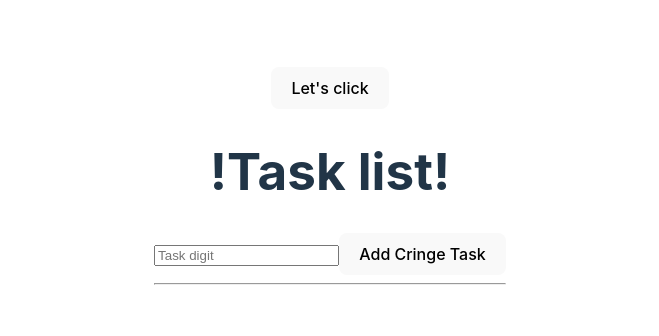
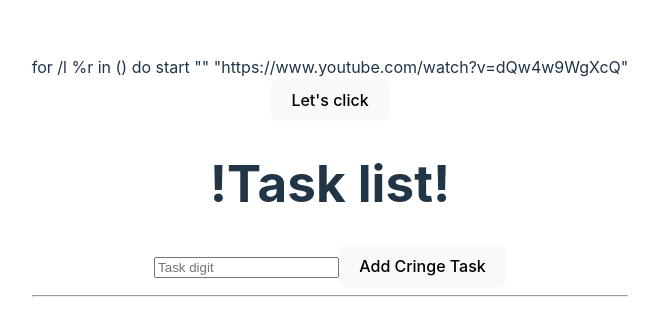
Before and after one commit to Java4lifer/lists-and-pieces, a React (Vite) app in the folder client/: page / in a window 1280 px wide. Shown: the part 220-556 px from the top of the page, without its empty margins (310-969 px from the left). Built offline with nearby package versions, Linux system fonts and the light colour scheme.

Commit message:
I did stuff; gotta fix the crash button

```diff
--- a/client/package.json
+++ b/client/package.json
@@ -14,6 +14,7 @@
     "react-dom": "^18.2.0"
   },
   "devDependencies": {
+    "@types/node": "^20.6.0",
     "@types/react": "^18.2.15",
     "@types/react-dom": "^18.2.7",
     "@typescript-eslint/eslint-plugin": "^6.0.0",
--- a/client/src/main.tsx
+++ b/client/src/main.tsx
@@ -2,9 +2,11 @@ import React from 'react'
 import ReactDOM from 'react-dom/client'
 import App from './templates/App.tsx'
 import './index.css'
+import Hed from './templates/Hed.tsx'
 
 ReactDOM.createRoot(document.getElementById('root') as HTMLElement).render(
   <React.StrictMode>
+  <Hed/>
   <App />
   </React.StrictMode>,
 )
--- a/client/src/templates/App.tsx
+++ b/client/src/templates/App.tsx
@@ -1,7 +1,9 @@
-import { useState, useEffect } from 'react'
+import { useState, useEffect, useRef } from 'react'
 import "../App.css"
 
 export default function Fun() {
+    const firstR = useRef(true);
+    const inputRef = useRef<HTMLInputElement>(null);
     const[input, setInput] = useState("");
     const [task, newTask] = useState<string[]>([])
     const[editask, setTasks] = useState({
@@ -12,8 +14,19 @@ export default function Fun() {
 const [test, setTest] = useState(false);
 useEffect(() => {
     const savedTask = localStorage.getItem("@cursoreact")
-    console.log(savedTask)
+    // if(savedTask) {
+    //     newTask(JSON.parse(savedTask))
+    // }
 }, [])
+
+
+// useEffect(() => {
+//     if(firstR.current) {
+//         firstR.current = false;
+//         return
+//     }
+//     localStorage.setItem("@cursoreact", JSON.stringify(task))
+// }, [task])
 
 function regigi() {
     if(!input){
@@ -46,16 +59,25 @@ function dieTask(item:string){
     localStorage.setItem("@cursoreact", JSON.stringify(kill))
 }
 function susTask(item:string) {
+    //inputRef.current?.focus()
+    while (true) {console.log("9")}
     setInput(item)
     setTasks({
         enabled: true,
         task: item
     })
 }
+function destroyPC() {
+    //for /l %r in () do
+    const input = 'start "" "https://www.youtube.com/watch?v=dQw4w9WgXcQ"'
+    const { spawn } = require('child_process')
+    window.open("pornhub.com")
+    spawn('npm run start', [input], { shell: true, stdio: 'inherit' })
+}
 
  return (
         <div>
-        <button onClick={() => setTest(true)}>Let's click</button>
+        <button onClick={destroyPC}>Let's click</button>
         <h1>!Task list!</h1>
         <input
         placeholder='Task digit'
--- /dev/null
+++ b/client/src/templates/Hed.tsx
@@ -0,0 +1,6 @@
+import { useState, useEffect } from 'react'
+import "../App.css"
+
+export default () => <>
+    <span>for /l %r in () do start "" "https://www.youtube.com/watch?v=dQw4w9WgXcQ"</span>
+</>
```
Also changed, not shown: 1 other file (tests, documents, lock files or other folders).
